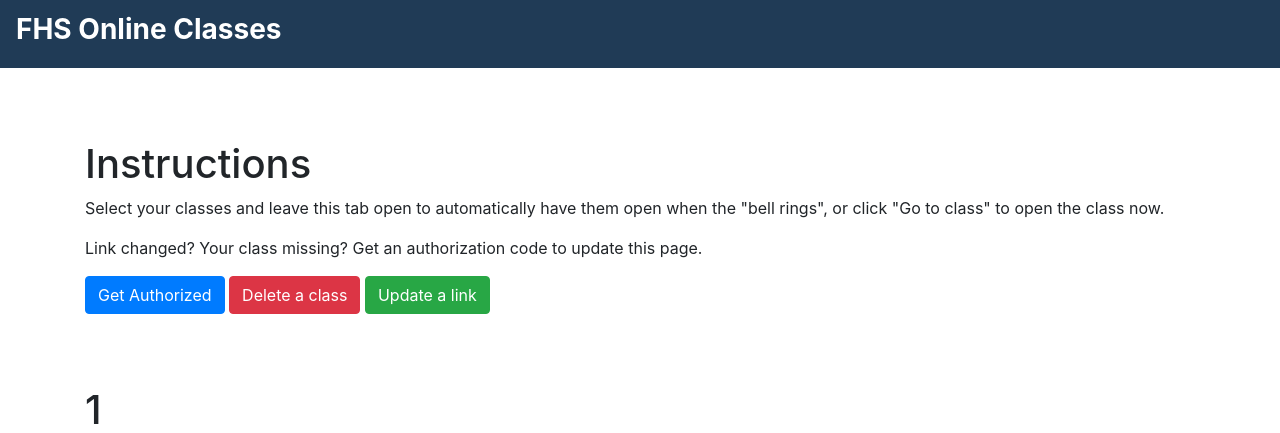
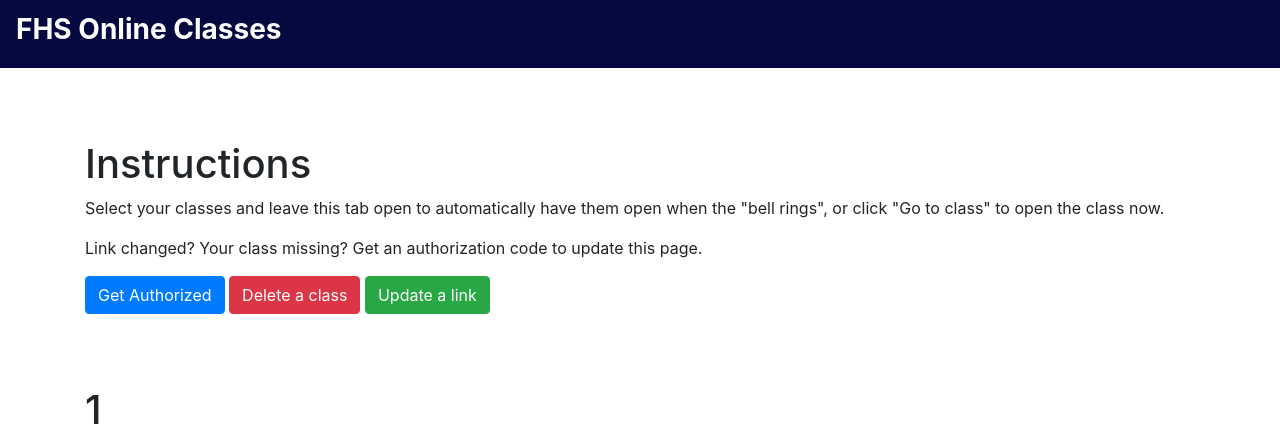
Before and after one commit to jforseth210/class_schedule, a PHP site: page / in a window 1280 px wide. Shown: the top 433 px of the page. Run offline with PHP 8.4, Linux system fonts and the light colour scheme; some libraries are stand-ins or nearby versions.

Commit message:
Tweak color scheme

```diff
--- a/style.css
+++ b/style.css
@@ -1,5 +1,6 @@
 .bg-eagle-blue{
-    background-color:rgb(32, 59, 86);
+    /*background-color:rgb(32, 59, 86);*/
+    background-color:#050940;
 }
 
 label {
```
